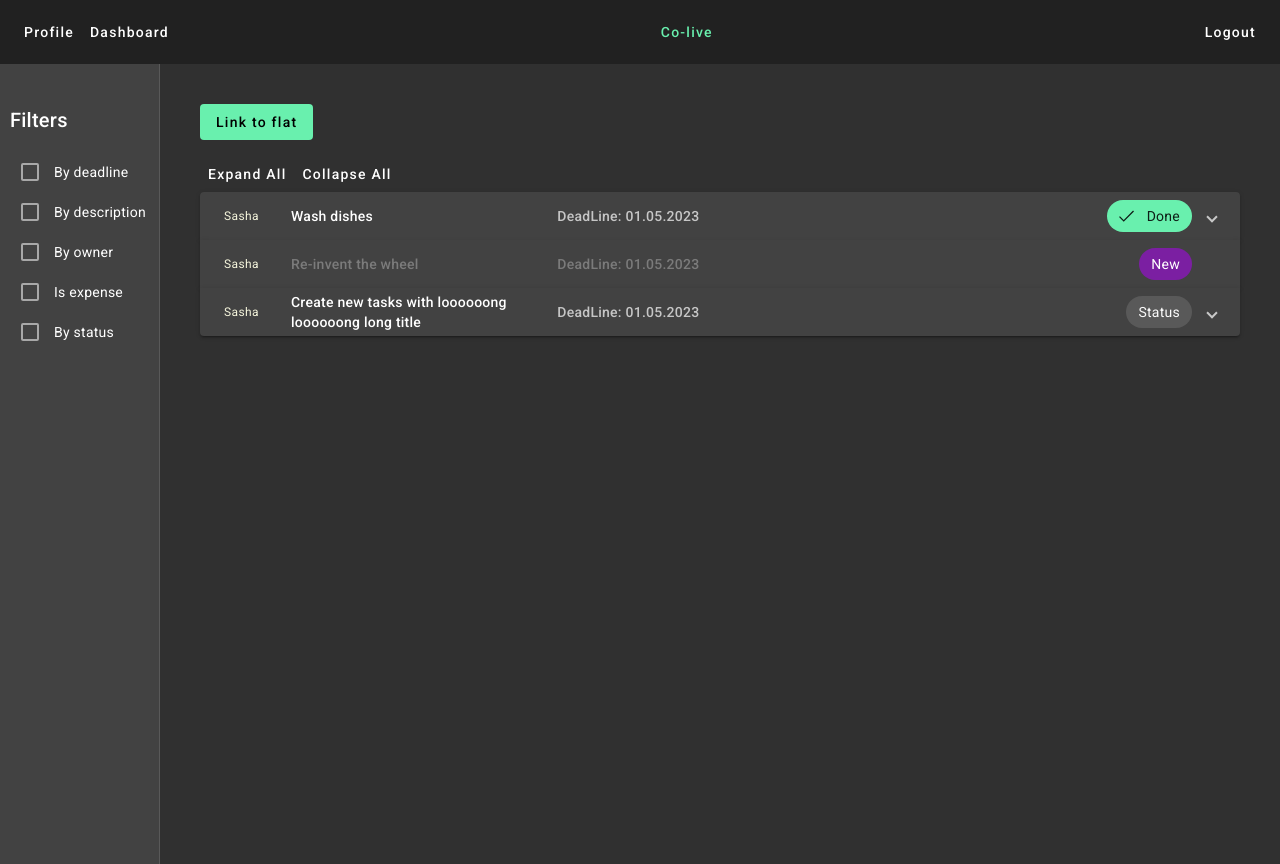
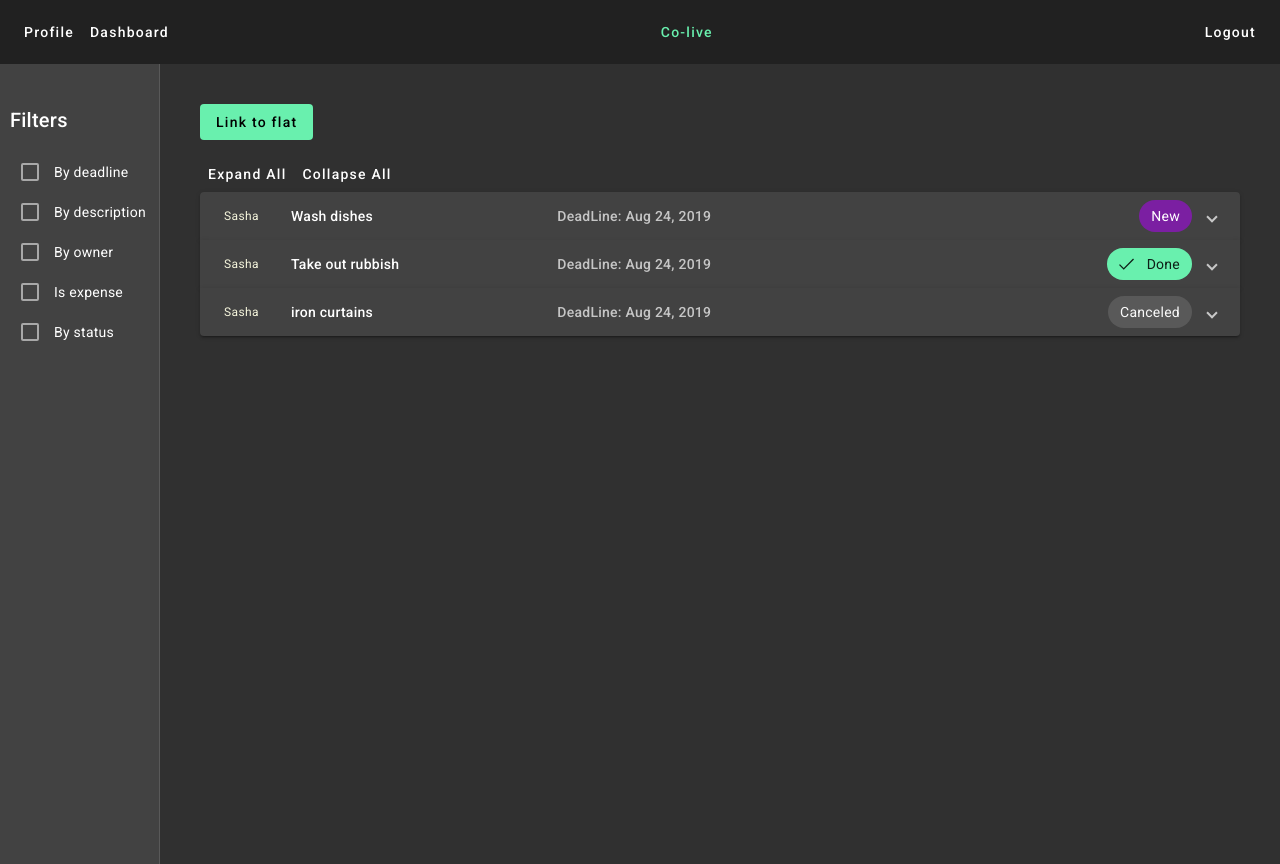
Before and after one commit to supercilium/colive-fe, an Angular app: page /dashboard in a window 1280 px wide. Built offline with nearby package versions, Linux system fonts and the light colour scheme.

Commit message:
added flat model

```diff
--- /dev/null
+++ b/src/app/apartment.ts
@@ -0,0 +1,31 @@
+export interface Task {
+  id: string;
+  name: string;
+  status: 'New' | 'Done' | 'Canceled';
+  priority?: 'Low' | 'Normal' | 'High';
+  deadline?: string;
+  is_expense?: boolean;
+  total?: number;
+  creator_id: string;
+  creator_name: string;
+  assignee_id?: string;
+  assignee_name?: string;
+  description?: string;
+}
+
+export class Apartment {
+  id: string;
+  name: string;
+  rent?: number;
+  rentPaymentDate?: string;
+  address?: string;
+  users?: Array<{
+    id: string;
+    name: string;
+  }>;
+  tasks?: Array<Task>;
+  constructor(name: string, id: string) {
+    this.id = id;
+    this.name = name;
+  }
+}
--- a/src/app/apartment/apartment.component.html
+++ b/src/app/apartment/apartment.component.html
@@ -2,19 +2,34 @@
   <br />
   <form class="form" novalidate>
     <h3 class="mat-headline-6">
-      {{ hasFlat ? "Your flat" : "Creating a flat" }}
+      {{ id ? "Your flat" : "Creating a flat" }}
     </h3>
     <mat-form-field color="accent" appearance="fill">
       <mat-label>Name</mat-label>
-      <input matInput placeholder="Name of your flat" />
+      <input
+        matInput
+        name="name"
+        [(ngModel)]="apartment.name"
+        placeholder="Name of your flat"
+      />
     </mat-form-field>
     <mat-form-field color="accent" appearance="fill">
       <mat-label>Address</mat-label>
-      <input matInput placeholder="Address of your flan" />
+      <input
+        matInput
+        name="address"
+        [(ngModel)]="apartment.address"
+        placeholder="Address of your flan"
+      />
     </mat-form-field>
     <mat-form-field color="accent" appearance="fill">
       <mat-label>Choose a date of rent payment</mat-label>
-      <input matInput [matDatepicker]="picker" />
+      <input
+        matInput
+        name="rentPaymentDate"
+        [(ngModel)]="apartment.rentPaymentDate"
+        [matDatepicker]="picker"
+      />
       <mat-hint>MM/DD/YYYY</mat-hint>
       <mat-datepicker-toggle
         matIconSuffix
@@ -24,17 +39,17 @@
     </mat-form-field>
     <mat-form-field color="accent" appearance="fill">
       <mat-label>Rent</mat-label>
-      <input matInput placeholder="Enter your rent payment" />
+      <input
+        matInput
+        name="rent"
+        [(ngModel)]="apartment.rent"
+        placeholder="Enter your rent payment"
+      />
     </mat-form-field>
 
     <p>
-      <button
-        type="button"
-        mat-raised-button
-        color="primary"
-        (click)="hasFlat = !hasFlat"
-      >
-        {{ hasFlat ? "Edit" : "Add" }}
+      <button type="button" mat-raised-button color="primary">
+        {{ id ? "Edit" : "Add" }}
       </button>
     </p>
   </form>
--- a/src/app/apartment/apartment.component.ts
+++ b/src/app/apartment/apartment.component.ts
@@ -1,10 +1,24 @@
-import { Component } from '@angular/core';
+import { Component, Input, OnInit } from '@angular/core';
+import { ActivatedRoute, ParamMap } from '@angular/router';
+import { Apartment } from '../apartment';
+import { FLATS } from 'src/mocks/flats';
 
 @Component({
   selector: 'app-apartment',
   templateUrl: './apartment.component.html',
   styleUrls: ['./apartment.component.css'],
 })
-export class ApartmentComponent {
-  hasFlat: boolean = false;
+export class ApartmentComponent implements OnInit {
+  id: string | null;
+  @Input() apartment!: Partial<Apartment>;
+
+  constructor(private route: ActivatedRoute) {}
+
+  ngOnInit(): void {
+    this.route.paramMap.subscribe((params: ParamMap) => {
+      this.id = params.get('id');
+      this.apartment =
+        (this.id && FLATS.find(({ id }) => Number(this.id) === +id)) || {};
+    });
+  }
 }
--- a/src/app/app-routing.module.ts
+++ b/src/app/app-routing.module.ts
@@ -5,7 +5,7 @@ import { DashboardComponent } from './dashboard/dashboard.component';
 
 const routes: Routes = [
   { path: 'dashboard', component: DashboardComponent },
-  { path: 'flat', component: ApartmentComponent },
+  { path: 'flat/:id', component: ApartmentComponent },
   { path: '', component: ApartmentComponent },
 ];
 
--- a/src/app/app.module.ts
+++ b/src/app/app.module.ts
@@ -14,6 +14,7 @@ import { MatFormFieldModule } from '@angular/material/form-field';
 import { MatDatepickerModule } from '@angular/material/datepicker';
 import { MatInputModule } from '@angular/material/input';
 import { MatNativeDateModule } from '@angular/material/core';
+import { FormsModule } from '@angular/forms';
 
 import { AppRoutingModule } from './app-routing.module';
 import { AppComponent } from './app.component';
@@ -45,6 +46,7 @@ import { NavbarComponent } from './navbar/navbar.component';
     MatDatepickerModule,
     MatInputModule,
     MatNativeDateModule,
+    FormsModule,
   ],
   providers: [],
   bootstrap: [AppComponent],
--- a/src/app/dashboard/dashboard.component.html
+++ b/src/app/dashboard/dashboard.component.html
@@ -21,7 +21,9 @@
   </mat-sidenav>
   <mat-sidenav-content class="content">
     <h3 class="mat-headline-5">
-      <a mat-flat-button color="accent" routerLink="/flat">Link to flat</a>
+      <a mat-flat-button color="accent" [routerLink]="['/flat', apartment.id]"
+        >Link to flat</a
+      >
     </h3>
 
     <div class="example-action-buttons">
@@ -30,50 +32,24 @@
     </div>
 
     <mat-accordion class="example-headers-align" multi>
-      <mat-expansion-panel>
+      <mat-expansion-panel *ngFor="let task of apartment.tasks">
         <mat-expansion-panel-header>
           <mat-panel-title>
-            <span class="mat-caption task-owner">Sasha</span>
-            Wash dishes
+            <span class="mat-caption task-owner">{{ task.assignee_name }}</span>
+            {{ task.name }}
           </mat-panel-title>
           <mat-panel-description class="task-description">
-            DeadLine: 01.05.2023
-            <mat-chip-option selected color="accent"> Done </mat-chip-option>
+            DeadLine: {{ task.deadline | date }}
+            <mat-chip-option
+              [selected]="task.status === 'Done'"
+              [highlighted]="task.status !== 'Canceled'"
+              [color]="statusColors[task.status]"
+            >
+              {{ task.status }}
+            </mat-chip-option>
           </mat-panel-description>
         </mat-expansion-panel-header>
-        <p>Task description</p>
-        <button mat-button>LIKE</button>
-        <button mat-button>SHARE</button>
-      </mat-expansion-panel>
-
-      <mat-expansion-panel disabled>
-        <mat-expansion-panel-header>
-          <mat-panel-title>
-            <span class="mat-caption task-owner">Sasha</span>
-            Re-invent the wheel
-          </mat-panel-title>
-          <mat-panel-description class="task-description">
-            DeadLine: 01.05.2023
-            <mat-chip-option highlighted color="primary"> New </mat-chip-option>
-          </mat-panel-description>
-        </mat-expansion-panel-header>
-        <p>Task description</p>
-        <button mat-button>LIKE</button>
-        <button mat-button>SHARE</button>
-      </mat-expansion-panel>
-
-      <mat-expansion-panel>
-        <mat-expansion-panel-header>
-          <mat-panel-title>
-            <span class="mat-caption task-owner">Sasha</span>
-            Create new tasks with loooooong loooooong long title
-          </mat-panel-title>
-          <mat-panel-description class="task-description">
-            DeadLine: 01.05.2023
-            <mat-chip-option> Status </mat-chip-option>
-          </mat-panel-description>
-        </mat-expansion-panel-header>
-        <p>Task description</p>
+        <p *ngIf="task.description">Task description</p>
         <button mat-button>LIKE</button>
         <button mat-button>SHARE</button>
       </mat-expansion-panel>
--- a/src/app/dashboard/dashboard.component.ts
+++ b/src/app/dashboard/dashboard.component.ts
@@ -1,5 +1,7 @@
 import { Component, ViewChild } from '@angular/core';
 import { MatAccordion } from '@angular/material/expansion';
+import { Apartment, Task } from '../apartment';
+import { FLATS } from 'src/mocks/flats';
 
 @Component({
   selector: 'app-dashboard',
@@ -8,4 +10,11 @@ import { MatAccordion } from '@angular/material/expansion';
 })
 export class DashboardComponent {
   @ViewChild(MatAccordion) accordion: MatAccordion;
+  apartment: Apartment = FLATS[0];
+
+  statusColors: Record<Task['status'], string> = {
+    New: 'primary',
+    Canceled: '',
+    Done: 'accent',
+  };
 }
--- /dev/null
+++ b/src/mocks/flats.ts
@@ -0,0 +1,57 @@
+import { Apartment } from 'src/app/apartment';
+
+export const FLATS: Apartment[] = [
+  {
+    id: '0',
+    name: 'string',
+    address: 'string',
+    rent: 0,
+    users: [
+      {
+        name: 'string',
+        id: '0',
+      },
+    ],
+    tasks: [
+      {
+        name: 'Wash dishes',
+        status: 'New',
+        deadline: '2019-08-24T14:15:22Z',
+        priority: 'Normal',
+        is_expense: true,
+        total: 0,
+        id: '0',
+        creator_id: '0',
+        assignee_id: '0',
+        creator_name: 'Masha',
+        assignee_name: 'Sasha',
+      },
+      {
+        name: 'Take out rubbish',
+        status: 'Done',
+        deadline: '2019-08-24T14:15:22Z',
+        priority: 'Low',
+        is_expense: true,
+        total: 0,
+        id: '1',
+        creator_id: '0',
+        assignee_id: '0',
+        creator_name: 'Masha',
+        assignee_name: 'Sasha',
+      },
+      {
+        name: 'iron curtains',
+        status: 'Canceled',
+        deadline: '2019-08-24T14:15:22Z',
+        priority: 'High',
+        is_expense: true,
+        total: 0,
+        id: '2',
+        creator_id: '0',
+        assignee_id: '0',
+        creator_name: 'Masha',
+        assignee_name: 'Sasha',
+      },
+    ],
+  },
+];
```
